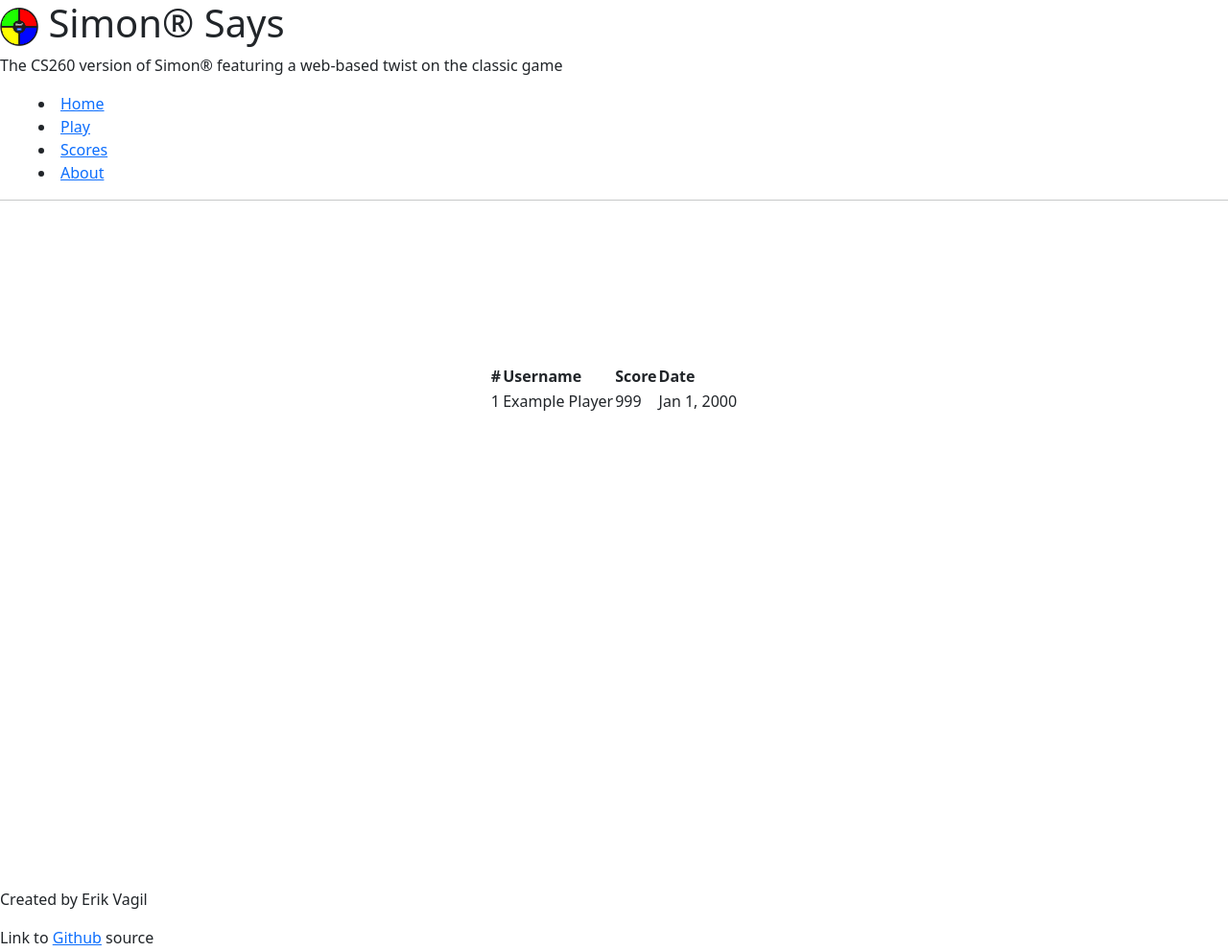
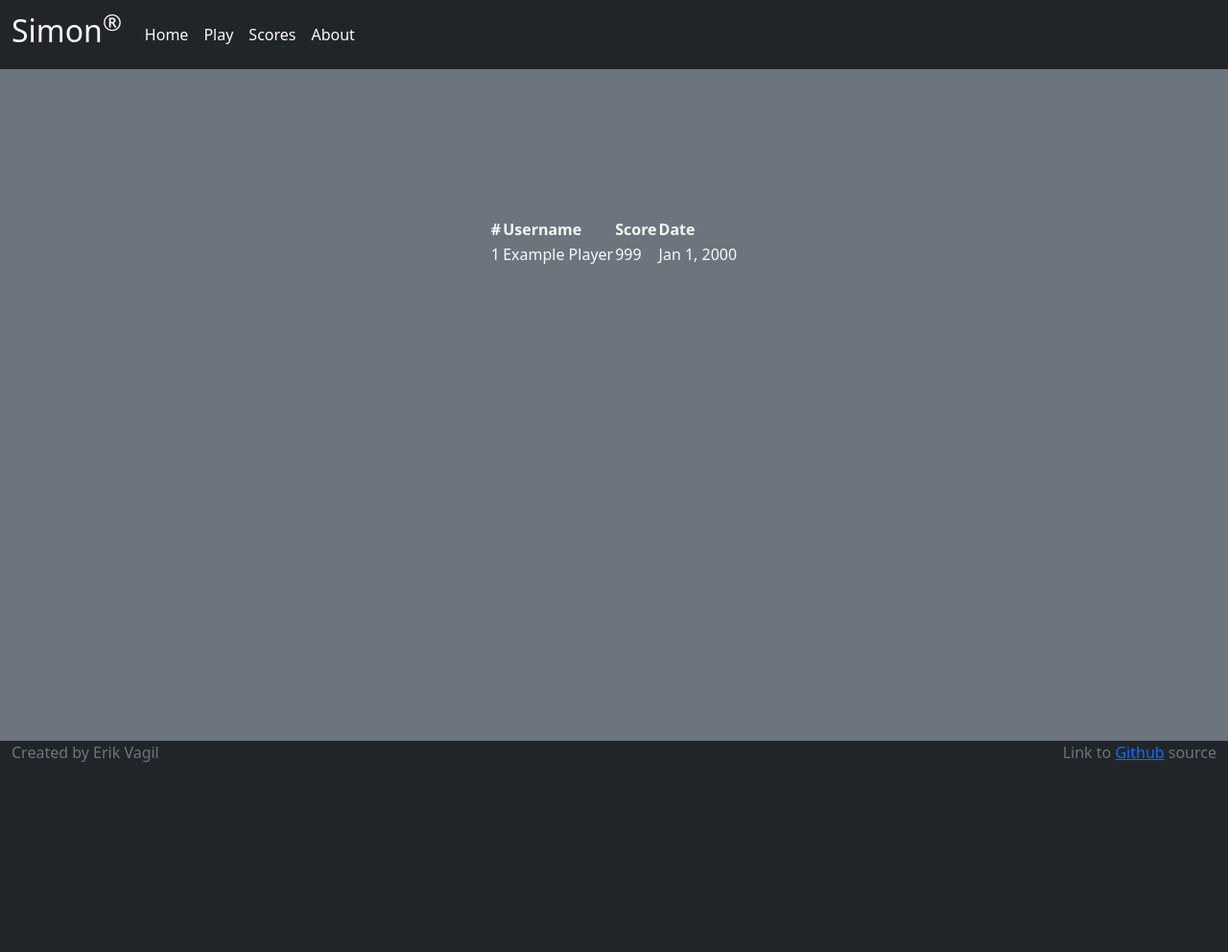
Before and after one commit to ErikVagil/simon, a plain HTML site: page scores.html in a window 1280 px wide. Shown: the whole page at 96% size. After the commit the page ends 800 px from the top, so only its background shows below. Drawn offline with nearby package versions, Linux system fonts and the light colour scheme.

Commit message:
Added Bootstrap javascript to all html files, fixed scaling bug

```diff
--- a/scores.html
+++ b/scores.html
@@ -16,22 +16,26 @@
         />
     </head>
 
-    <body>
-        <header> <!-- Consistent across all pages -->
-            <h1><img src="favicon.ico" alt="Simon logo"> Simon&reg; Says</h1> <!-- &reg; is the (R) symbol -->
-            <p>The CS260 version of Simon&reg; featuring a web-based twist on the classic game</p>
-            <nav>
-                <menu>
-                    <li><a href="index.html">Home</a></li>
-                    <li><a href="play.html">Play</a></li>
-                    <li><a href="scores.html">Scores</a></li>
-                    <li><a href="about.html">About</a></li>
-                </menu>
+    <body class="bg-dark text-light">
+        <header class="container-fluid"> <!-- Consistent across all pages -->
+            <nav class="navbar navbar-expand-lg navbar-dark">
+                <a class="navbar-brand text-light align-items-center" href="index.html"><h2>Simon<sup>&reg;</sup></h2></a> <!-- &reg; is the (R) symbol -->
+                <button class="navbar-toggler" type="button" data-bs-toggle="collapse" data-bs-target="#navbar-content">
+                    <span class="navbar-toggler-icon"></span>
+                </button>
+                <div class="collapse navbar-collapse" id="navbar-content">
+                    <!-- <p>The CS260 version of Simon&reg; featuring a web-based twist on the classic game</p> -->
+                    <ul class="navbar-nav">
+                        <li class="nav-item"><a class="nav-link text-light" href="index.html">Home</a></li>
+                        <li class="nav-item"><a class="nav-link text-light" href="play.html">Play</a></li>
+                        <li class="nav-item"><a class="nav-link active text-light" href="scores.html">Scores</a></li>
+                        <li class="nav-item"><a class="nav-link text-light" href="about.html">About</a></li>
+                    </ul>
+                </div>
             </nav>
-            <hr/> <!-- The <hr> tag denotes a shift in content, shown by a horizontal line -->
         </header>
 
-        <main>
+        <main class="bg-secondary">
             <table>
                 <thead>
                     <tr>
@@ -53,9 +57,17 @@
             <hr>
         </main>
 
-        <footer> <!-- Consistent across all pages -->
-            <p>Created by Erik Vagil</p>
-            <p>Link to <a href="https://github.com/ErikVagil/simon">Github</a> source</p>
+        <footer class="bg-dark text-secondary"> <!-- Consistent across all pages -->
+            <div class="container-fluid">
+                <div class="float-start">Created by Erik Vagil</div>
+                <div class="float-end">Link to <a href="https://github.com/ErikVagil/simon">Github</a> source</div>
+            </div>
         </footer>
+
+        <script
+            src="https://cdn.jsdelivr.net/npm/bootstrap@5.3.0-alpha1/dist/js/bootstrap.bundle.min.js"
+            integrity="sha384-w76AqPfDkMBDXo30jS1Sgez6pr3x5MlQ1ZAGC+nuZB+EYdgRZgiwxhTBTkF7CXvN"
+            crossorigin="anonymous">
+        </script>
     </body>
 </html>
--- a/style.css
+++ b/style.css
@@ -1,6 +1,7 @@
 body {
     display: flex;
     flex-direction: column;
+    min-width: 375px;
 }
 
 header {
@@ -32,6 +33,7 @@
 .game {
     background: black;
     border-radius: 50%;
+    box-shadow: 0 0 20px 5px rgb(69 69 69);
     width: 80vw;
     height: 80vw;
     position: absolute;
@@ -115,3 +117,15 @@
     border: solid thin rgb(0, 117, 0);
     background-color: #030;
 }
+
+@media (max-height: 600px) {
+    header {
+      display: none;
+    }
+    footer {
+      display: none;
+    }
+    main {
+      flex: 1 100vh;
+    }
+  }
```
Also changed, not shown: about.html (+9 -3 lines), index.html (+8 -2 lines), play.html (+9 -3 lines).
